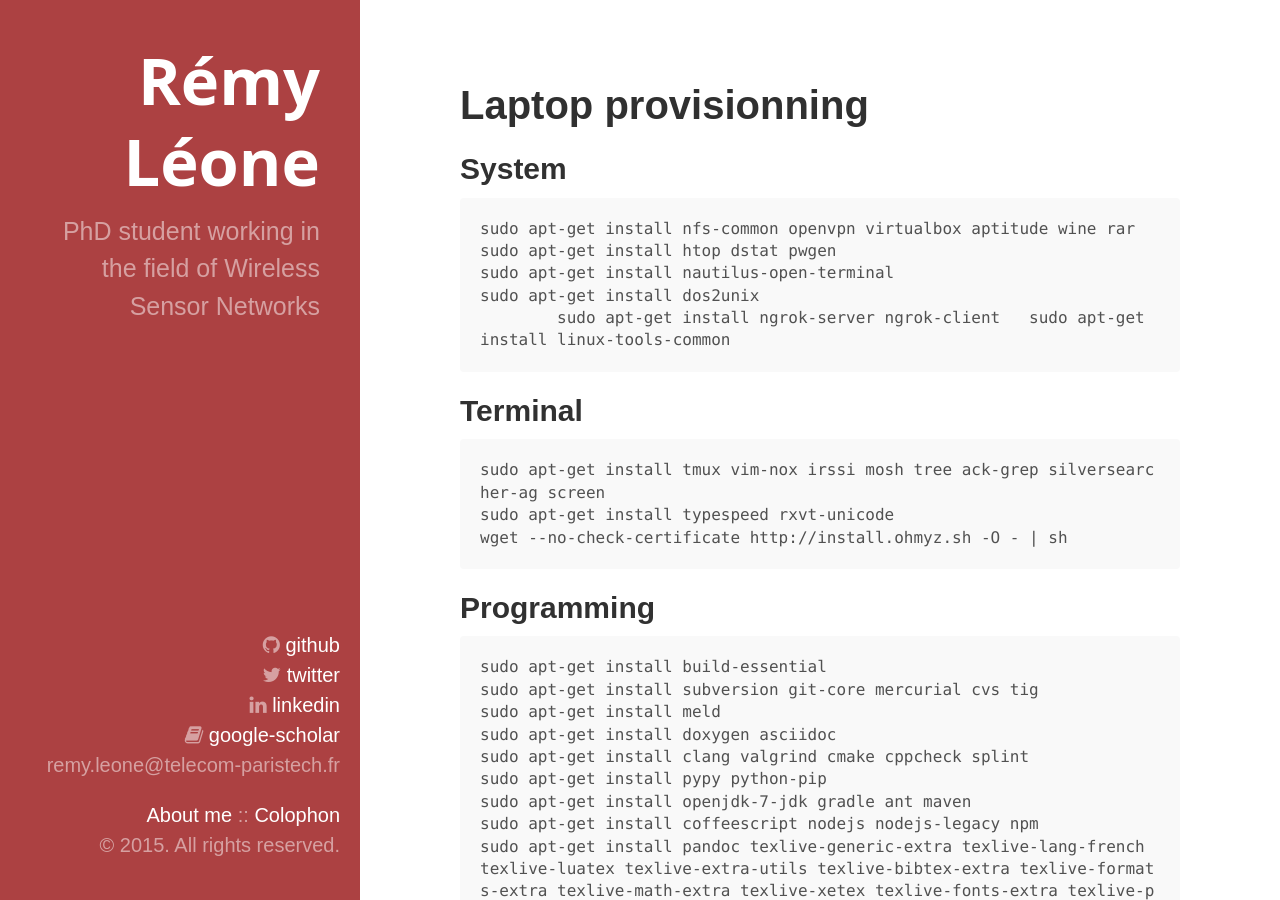
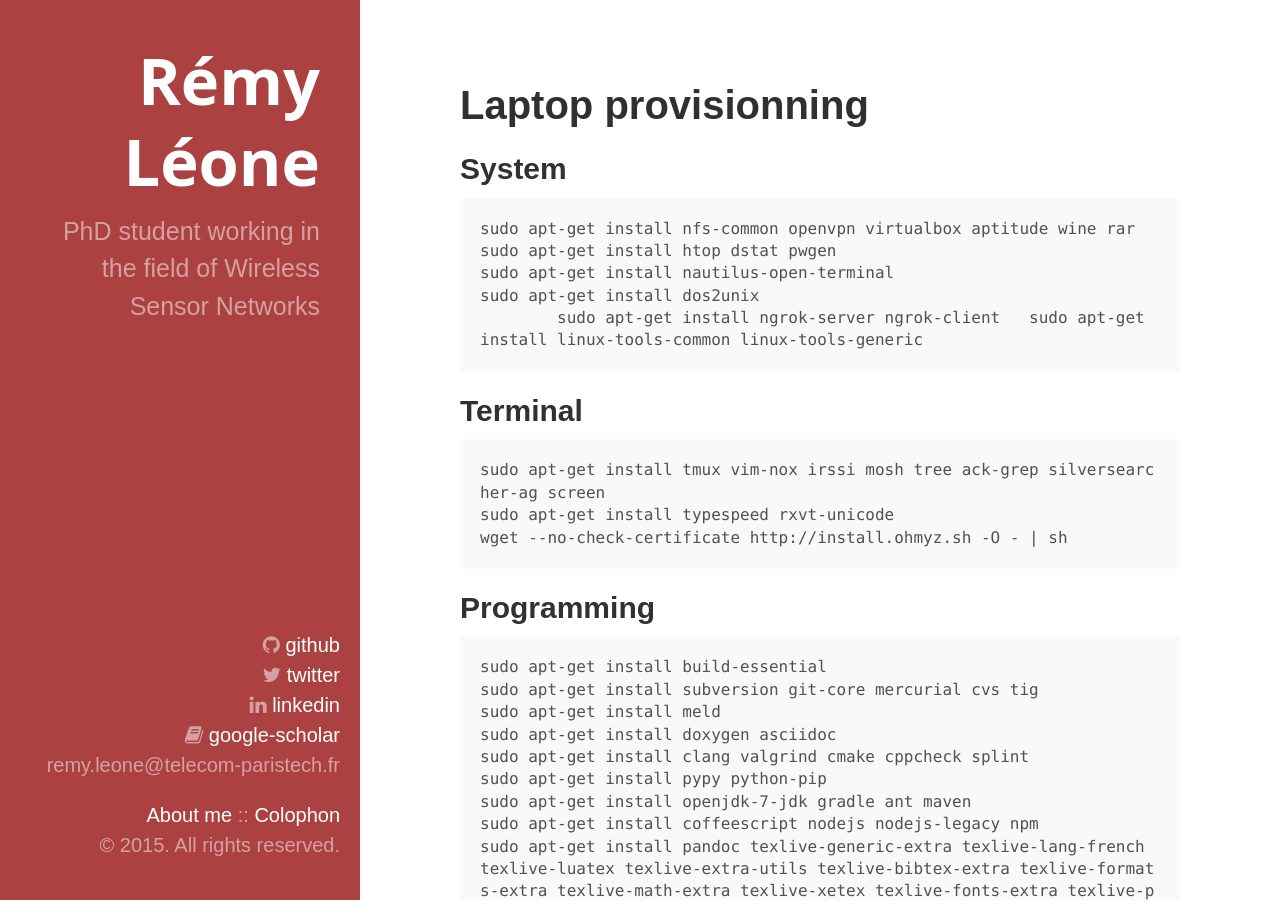
Before and after one commit to remyleone/remyleone.github.io, a Jekyll site: the page built from packages.md, in a window 1280 px wide and 900 px high. Built offline with Jekyll 4.4.1, drawn with Linux system fonts in a browser that asks for light colours; nearby versions of some CDN libraries.

Commit message:
Adding generic

```diff
--- a/packages.md
+++ b/packages.md
@@ -11,7 +11,7 @@ System
 	sudo apt-get install nautilus-open-terminal
 	sudo apt-get install dos2unix
  	sudo apt-get install ngrok-server ngrok-client
-  sudo apt-get install linux-tools-common
+  sudo apt-get install linux-tools-common linux-tools-generic
 
 Terminal
 --------
```
